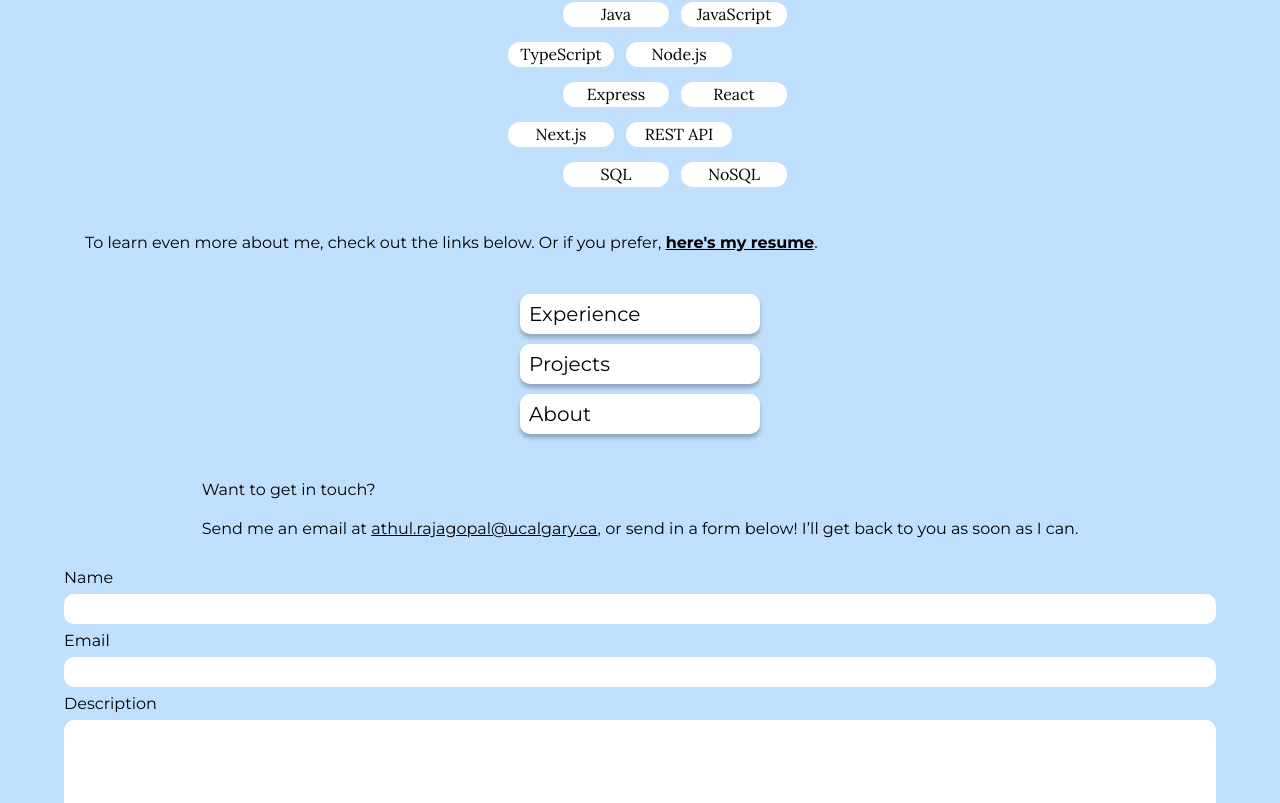
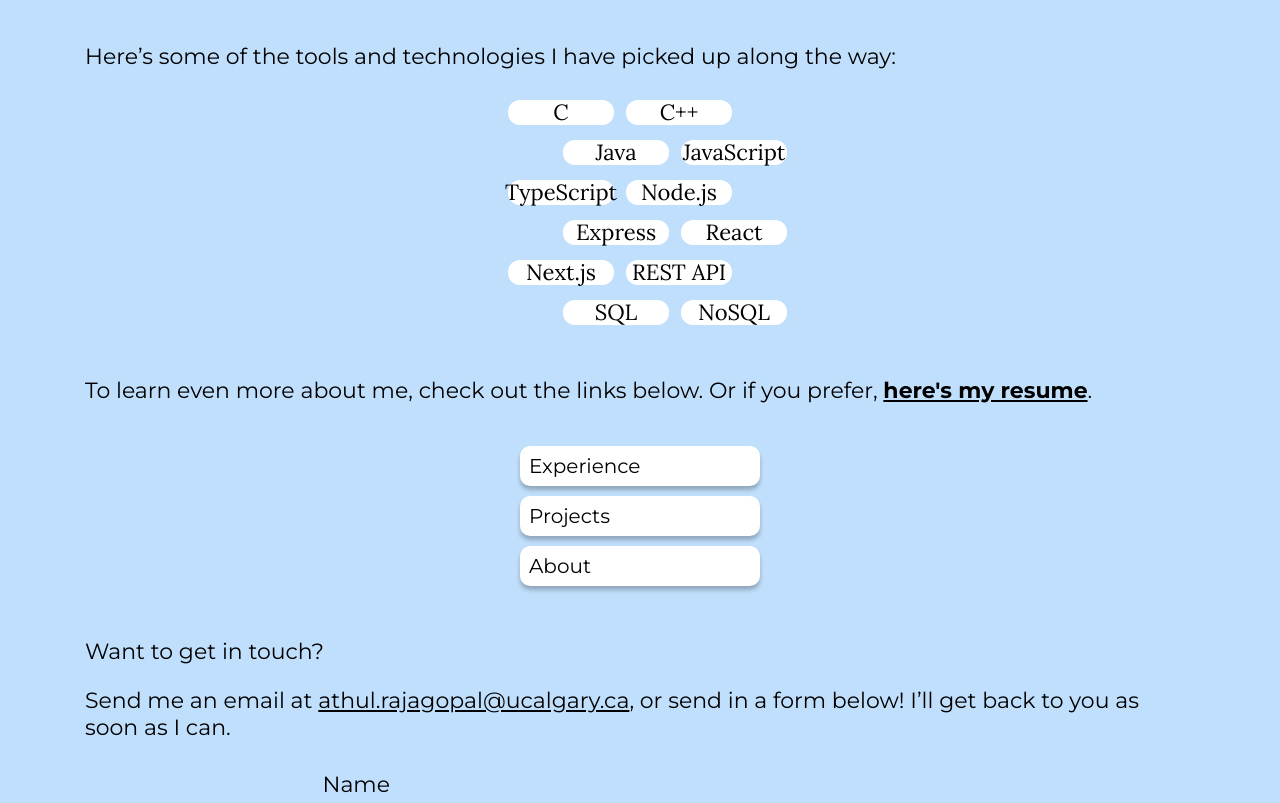
Before and after one commit to rajagoat/athulrajagopal.dev, a Next.js app: page / in a window 1280 px wide. Shown: the part 1327-2130 px from the top of the page. Built offline with nearby package versions, Linux system fonts and the light colour scheme.

Commit message:
responsive text and form

```diff
--- a/pages/index.js
+++ b/pages/index.js
@@ -11,7 +11,7 @@ import ContactForm from '../components/ContactForm';
 
 export default function Home() {
   return (
-    <div className={styles.container}>
+    <>
       <Head>
         <title>Home | Athul Rajagopal</title>
         <meta name="description" content="Portfolio and personal website of Athul Rajagopal - Software Engineering and Commerce student at the University of Calgary." />
@@ -30,6 +30,7 @@ export default function Home() {
       </section>
       <div className={styles.offset}>
         <div className={styles.divider} />
+        <div className={styles.mainBackground}>
           <section className={styles.main}>
             <div className={styles.mainText}>
               <p>Welcome to my page!</p>
@@ -78,5 +79,6 @@ export default function Home() {
           </section>
         </div>
       </div>
+    </>
   )
 }
--- a/styles/ContactForm.module.css
+++ b/styles/ContactForm.module.css
@@ -1,5 +1,6 @@
 .mainText {
     margin: 0 20px;
+    align-self: flex-start;
 }
 
 .mainText > p {
@@ -31,6 +32,9 @@
     outline: none;
     width: 90vw;
     border-radius: 10px;
+    font-family: inherit;
+    font-size: 14px;
+    padding-left: 5px;
     margin: 7px 0;
 }
 
@@ -50,3 +54,21 @@
 .contactForm>button:active {
     box-shadow: none;
 }
+
+@media screen and (min-width: 762px) {
+    .mainText {
+        margin: 0 85px;
+    }
+
+    .contactForm>label {
+        font-size: 22px;
+    }
+
+    .contactForm>input, .contactForm>textarea {
+        width: 635px;
+    }
+
+    .contactForm>textarea {
+        height: 219px;
+    }
+}
--- a/styles/Home.module.css
+++ b/styles/Home.module.css
@@ -26,11 +26,17 @@
     margin-bottom: -200px;
 }
 
+.mainBackground {
+    width: 100%;
+    background: #C0DFFC;
+}
+
 .main {
+    max-width: 1440px;
+    margin: 0 auto;
     display: flex;
     flex-direction: column;
     align-items: center;
-    background: #C0DFFC;
     color: black;
     padding-top: 30px;
     padding-bottom: 11px;
--- a/styles/globals.css
+++ b/styles/globals.css
@@ -24,11 +24,14 @@ body {
   transition: background 0.25s ease-in-out;
 }
 
+p {
+  font-size: 22px;
+}
+
 .container {
   display: flex;
   flex-direction: column;
   min-height: 100vh;
-  max-width: 1440px;
   margin: 0 auto;
   position: relative;
 }
```
Lines whose indentation alone changed are shown as unchanged.
